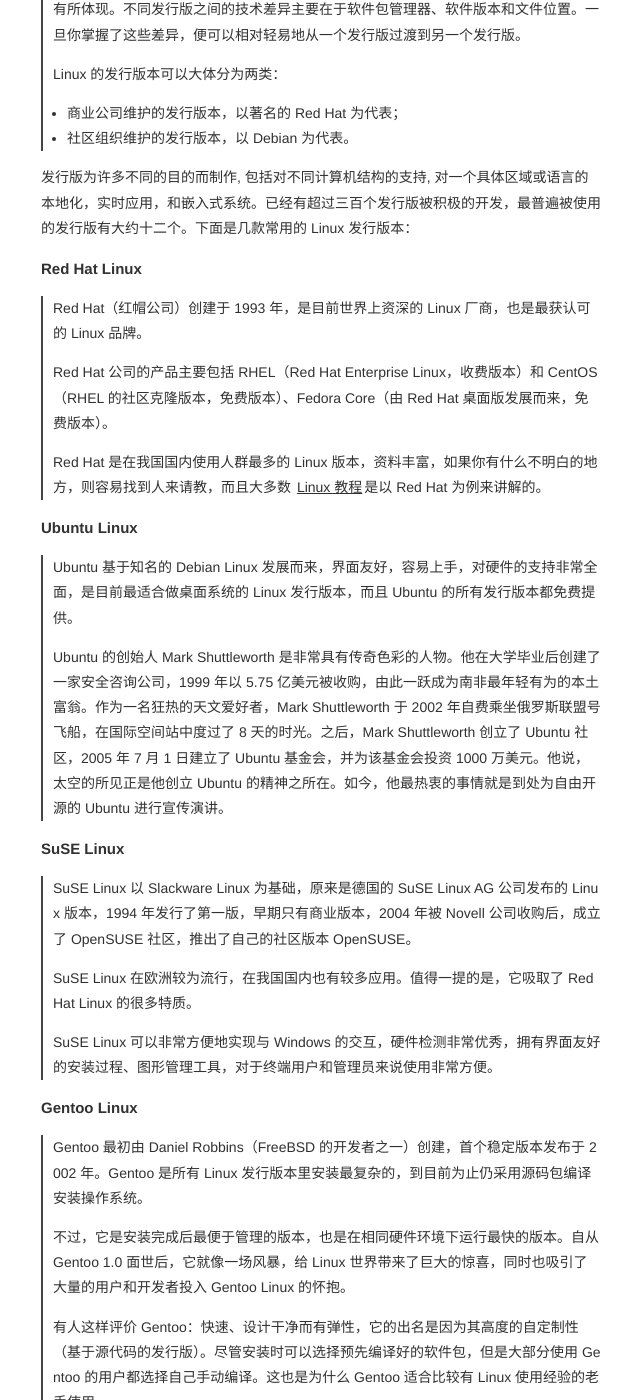
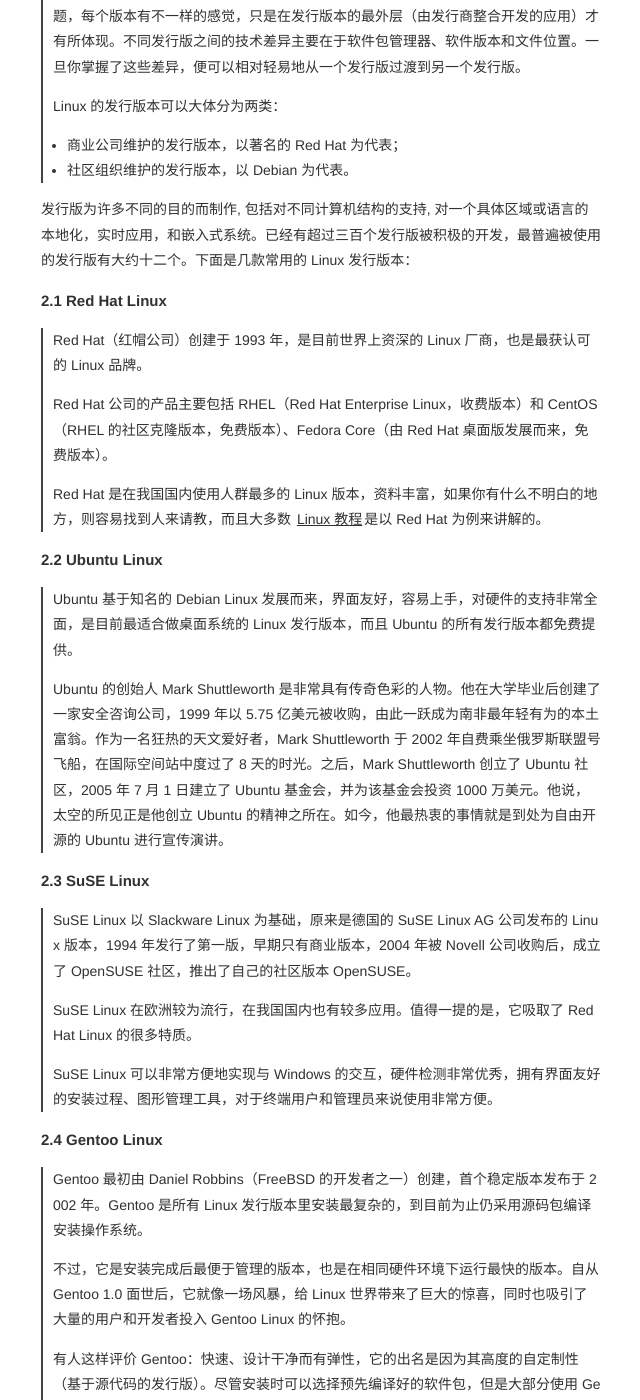
Before and after one commit to zhyjc6/zhyjc6.github.io, a Jekyll site: the page built from _posts/2019-9-17-Linux基础知识全面入门.md, in a window 1280 px wide and 1400 px high, scrolled down 1546 px. Shown: the whole window, without its empty margins (319-959 px from the left). Built offline with Jekyll 4.4.1, drawn with Linux system fonts in a browser that asks for light colours; comment, search, counter and statistics services are not loaded; some of the changed text lies outside the part shown.

Commit message:
改进排版

````diff
--- a/_posts/2019-9-17-Linux基础知识全面入门.md
+++ b/_posts/2019-9-17-Linux基础知识全面入门.md
@@ -4,13 +4,15 @@
 categories: [Linux]
 ---
 
+[TOC]
 
 
-# 何为Linux
+
+## 1. 何为Linux
 
 Linux是由芬兰 Linus Torvalds设计开发的一种用C语言写成的开源的电脑操作系统[内核](https://baike.baidu.com/item/内核/108410)，属于类Unix操作系统。
 
-## 内核版本号
+### 1.1 内核版本号
 
 Linux内核使用三种不同的版本编号方式，分别对应着三个时期：
 
@@ -20,7 +22,7 @@
 
 
 
-## 内核组成
+### 1.2 内核组成
 
 1. [进程管理](https://baike.baidu.com/item/进程管理)（process management）
 2. [定时器](https://baike.baidu.com/item/定时器)（timer）
@@ -44,7 +46,7 @@
 
 
 
-# Linux发行版本
+## 2. Linux发行版本
 
 > 芬兰人林纳斯·托瓦兹（Linus Torvalds）开发的 Linux 只是一个内核。内核指的是一个提供设备驱动、文件系统、进程管理、网络通信等功能的系统软件，内核并不是一套完整的操作系统，它只是操作系统的核心。一些组织或厂商将 Linux 内核与各种软件和文档包装起来，并提供系统安装界面和系统配置、设定与管理工具，就构成了 Linux 的发行版本。
 >
@@ -63,7 +65,7 @@
 
 
 
-### Red Hat Linux
+### 2.1 Red Hat Linux
 
 
 
@@ -75,7 +77,7 @@
 
 
 
-### Ubuntu Linux
+### 2.2 Ubuntu Linux
 
 > Ubuntu 基于知名的 Debian Linux 发展而来，界面友好，容易上手，对硬件的支持非常全面，是目前最适合做桌面系统的 Linux 发行版本，而且 Ubuntu 的所有发行版本都免费提供。
 >
@@ -83,7 +85,7 @@
 
 
 
-### SuSE Linux
+### 2.3 SuSE Linux
 
 > SuSE Linux 以 Slackware Linux 为基础，原来是德国的 SuSE Linux AG 公司发布的 Linux 版本，1994 年发行了第一版，早期只有商业版本，2004 年被 Novell 公司收购后，成立了 OpenSUSE 社区，推出了自己的社区版本 OpenSUSE。
 >
@@ -93,7 +95,7 @@
 
 
 
-### Gentoo Linux
+### 2.4 Gentoo Linux
 
 > Gentoo 最初由 Daniel Robbins（FreeBSD 的开发者之一）创建，首个稳定版本发布于 2002 年。Gentoo 是所有 Linux 发行版本里安装最复杂的，到目前为止仍采用源码包编译安装操作系统。
 >
@@ -103,7 +105,7 @@
 
 
 
-### 其它Linux发行版
+### 2.5 其它Linux发行版
 
 | 版本名称     | 网 址                                        | 特 点                                                        | 软件包管理器                |
 | ------------ | -------------------------------------------- | ------------------------------------------------------------ | --------------------------- |
@@ -115,7 +117,7 @@
 
 
 
-### 如何选择
+### 2.6 如何选择
 
 Linux 的发行版本众多，在此不逐一介绍，下面给选择 Linux 发行版本犯愁的朋友一点建议：
 
@@ -127,15 +129,17 @@
 
 
 
-# 类Unix家族图谱
+## 3. 类Unix家族图谱
 
 ![unix-family](unix-family.png)
 
 
 
-# 进入Linux新世界
+## 4. 进入Linux新世界
 
-## 安装Linux
+
+
+### 4.1 安装Linux
 
 首先要获取Linux镜像文件（.iso）。安装Linux大概有两种方式
 
@@ -148,7 +152,7 @@
 
 
 
-## Linux的文件系统
+### 4.2 Linux的文件系统
 
 ![file-systen](file-systen.png)
 
@@ -156,17 +160,17 @@
 
 
 
-### /
+#### /
 
 根目录。包含了几乎所的文件目录。相当于中央系统。进入的最简单方法是：cd /
 
-### /bin
+#### /bin
 
 bin是Binary的缩写，这个目录是对UNIX系统习惯的沿袭，存放着使用者最经常使用的普通命令。例如：cp,ls,cat。
 
 
 
-### /boot
+#### /boot
 
 这里存放的是启动LINUX时使用的一些核心文件，包括一些连接文件以及镜像文件。
 
@@ -174,7 +178,7 @@
 
 
 
-### /dev
+#### /dev
 
 dev是Device(设备)的缩写, 该目录下存放的是Linux的外部设备，在Linux中访问设备的方式和访问文件的方式是相同的。例如:/dev/hda代表第一个物理IDE硬盘。
 
@@ -199,7 +203,9 @@
 > | /dev/random    | 随机数设备                  |
 > | /dev/urandom   | 随机数设备                  |
 
-### /etc
+
+
+#### /etc
 
 这个目录用来存放所有的系统管理所需要的配置文件和子目录。
 
@@ -239,33 +245,33 @@
 
 
 
-### /home
+#### /home
 
 用户的主目录。比如说有个用户叫wang，那他的主目录就是/home/wang。
 
-### /lib
+#### /lib
 
 这个目录里存放着系统最基本的动态链接共享库，其作用类似于Windows里的dll文件。几乎所有的应用程序都需要用到这些共享库。
 
-### **/lost+found**
+#### /lost+found
 
 这个目录一般情况下是空的，当系统非法关机后，这里就存放了一些文件。
 
 
 
-### **/media**
+#### /media
 
 linux系统会自动识别一些设备，例如U盘、光驱等等，当识别后，linux会把识别的设备挂载到这个目录下。
 
 
 
-### **/opt**
+#### /opt
 
 可选的附加应用程序，这是给主机额外安装软件所摆放的目录。比如你安装一个ORACLE数据库则就可以放到这个目录下。默认是空的。
 
 
 
-### /mnt
+#### /mnt
 
 这个目录是空的，系统提供这个目录是让用户临时挂载别的文件系统。我们可以将光驱挂载在/mnt/上，然后进入该目录就可以查看光驱里的内容了。
 
@@ -275,7 +281,7 @@
 
 
 
-### /proc
+#### /proc
 
 这个目录是一个虚拟的目录，它是系统内存的映射，我们可以通过直接访问这个目录来获取系统信息。也就是说，这个目录的内容不在硬盘上而是在内存里。
 
@@ -304,19 +310,19 @@
 
 
 
-### /root
+#### /root
 
 系统管理员(root)的家目录。
 
 
 
-### /sbin
+#### /sbin
 
 **s**就是Super User的意思，也就是说这里存放的是一些系统管理员使用的系统管理程序。如shutdown，reboot，用于启动系统，修复系统。
 
 
 
-### /srv
+#### /srv
 
 srv就是service的缩写，是一些网路服务启动之后，这些服务所需要取用的资料目录。
 
@@ -324,20 +330,20 @@
 
 
 
-### /sys
+#### /sys
 
 这是linux2.6内核的一个很大的变化。该目录下安装了2.6内核中新出现的一个文件系统 sysfs 。
 
 
 
-### **/tmp**
+#### /tmp
 
 这个目录包含系统和用户创建的临时文件。
 当系统重新启动时，这个目录下的文件都将被删除。
 
 
 
-### /var
+#### /var
 
 变量文件夹，var表示变量。这个目录下可以找到内容可能增长的文件。
 包括 - 系统日志文件（/var/log）、包和数据库文件（/var/lib）、电子邮件（/var/mail）、打印队列（/var/spool）、锁文件（/var/lock）、多次重新启动需要的临时文件（/var/tmp）等。
@@ -362,7 +368,7 @@
 
 
 
-### /usr
+#### /usr
 
 **这是个最庞大的目录，我们要用到的很多应用程序和文件几乎都存放在这个目录下。**
 
@@ -408,9 +414,9 @@
 
 
 
-## Linux命令分类
+### 4.3 Linux命令分类
 
-### 1、系统信息
+#### 4.3.1 系统信息
 
 > ```
 > uname -a      # 显示Linux系统信息
@@ -426,7 +432,7 @@
 
 
 
-### 2、硬件信息
+#### 4.3.2 硬件信息
 
 > ```
 > dmesg                   # 监测硬件和启动消息
@@ -442,7 +448,7 @@
 
 
 
-### 3、统计
+#### 4.3.3 统计
 
 > ```
 > top                       # 显示并不断更新最耗CPU的进程
@@ -457,7 +463,7 @@
 
 
 
-### 4、用户
+#### 4.3.4 用户
 
 > ```
 > id                        # 当前用户唯一标识信息
@@ -469,7 +475,7 @@
 
 
 
-### 5、文件操作
+#### 4.3.5 文件操作
 
 > ```
 > ls -al          # 列出所有文件和文件夹信息
@@ -494,7 +500,7 @@
 
 
 
-### 6、进程
+#### 4.3.6 进程
 
 > ```
 > ps               # 显示所有进程
@@ -508,7 +514,7 @@
 
 
 
-### 7、文件权限
+#### 4.3.7 文件权限
 
 > ```
 > 注意：4-read，2-write，1-execute
@@ -521,7 +527,7 @@
 
 
 
-### 8、网络
+#### 4.3.8 网络
 
 > ```
 > ifconfig -a      # 列出所有网络端口和IP地址
@@ -538,7 +544,7 @@
 
 
 
-### 9、压缩/归档
+#### 4.3.9 压缩/归档
 
 > ```
 > tar cf home.tar  home         # 创建home.tar包含home/目录
@@ -551,7 +557,7 @@
 
 
 
-### 10、安装软件
+#### 4.3.10 安装软件
 
 > ```
 > rpm -l pkgname.rpm   # 安装rpm包
@@ -564,7 +570,7 @@
 
 
 
-### 11、搜索
+#### 4.3.11 搜索
 
 > ```
 > grep pattern files
@@ -576,7 +582,7 @@
 
 
 
-### 12、SSH和Telnet
+#### 4.3.12 SSH和Telnet
 
 > ```
 > ssh user@host
@@ -586,7 +592,7 @@
 
 
 
-### 13、文件传输
+#### 4.3.13 文件传输
 
 > ```
 > # scp
@@ -601,7 +607,7 @@
 
 
 
-#### 14、磁盘使用率
+#### 4.3.14 磁盘使用率
 
 > ```
 > df -h    # 查看磁盘可用空间
@@ -611,7 +617,7 @@
 
 
 
-### 15、目录
+#### 4.3.15 目录
 
 > ```
 > cd ..   # 跳到上一层目录
````
Also changed, not shown: pages/about.md (+3 -3 lines).
